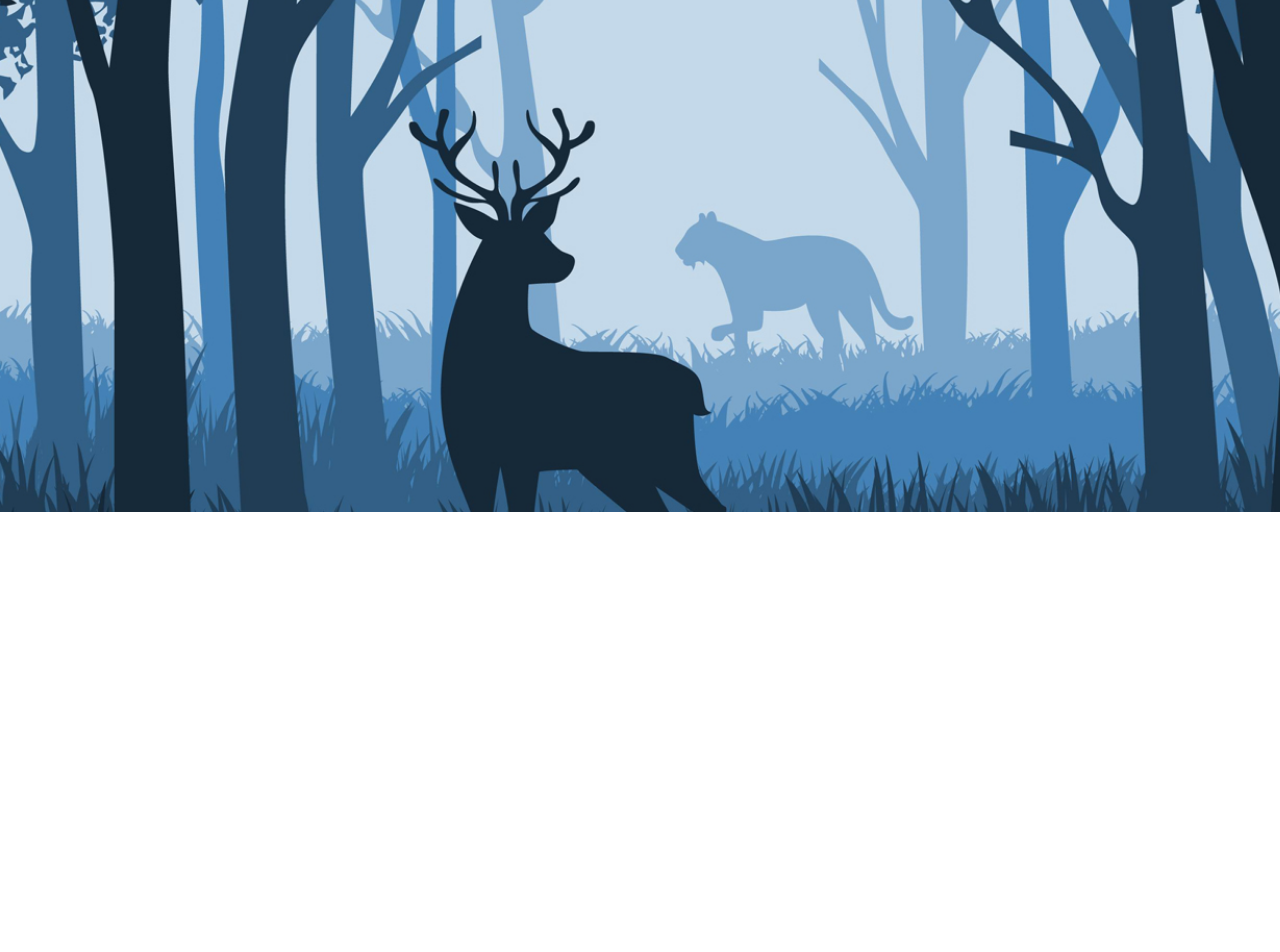
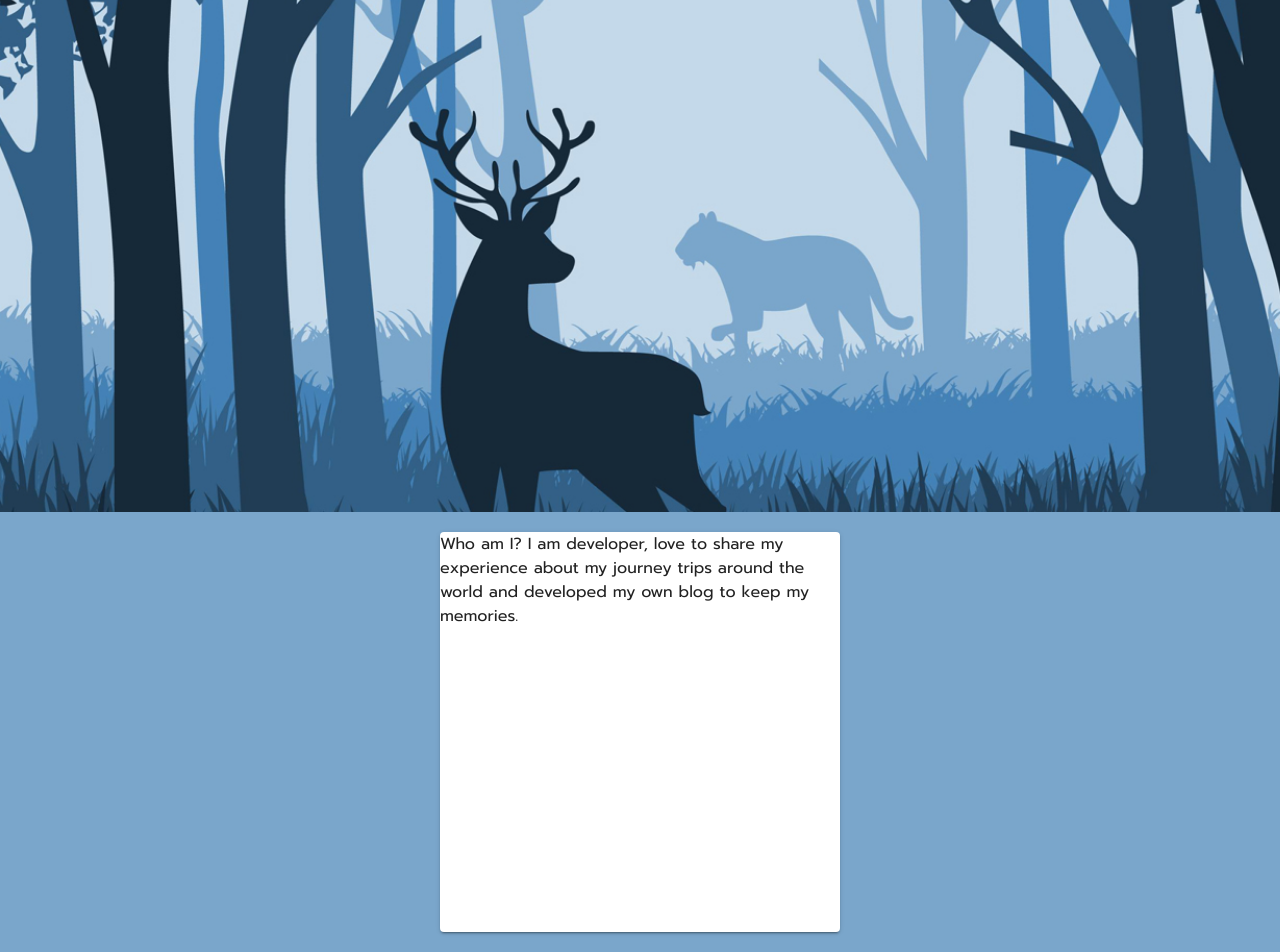
Before and after one commit to chayanidBelle/my-blog, a React (Create React App) app: page / in a window 1280 px wide. Shown: the part 288-1240 px from the top of the page. Before the commit the page ends 800 px from the top, so only its background shows below. Built offline with nearby package versions, Linux system fonts and the light colour scheme.

Commit message:
About section layout

```diff
--- a/src/App.css
+++ b/src/App.css
@@ -78,5 +78,14 @@
   background-image: url('/public/background.jpg');
   min-height: 100vh;
   background-size: cover;
-  position: 'relative';
+  position: relative;
 }
+
+.about-background {
+  width: 100%;
+  padding: 20px 100px;
+  position: relative;
+  background-color: #7aa6cb;
+  display: flex;
+  justify-content: center;
+}
--- a/src/App.tsx
+++ b/src/App.tsx
@@ -1,14 +1,15 @@
-import { Typography, Box } from '@mui/material';
 import React from 'react';
 import './App.css';
 import Navbar from './layouts/navbar';
+import AboutPage from './pages/About/about';
 
 function App() {
   return (
     <React.Fragment>
       <Navbar />
-      <div className='background'>
-        <Typography style={{ paddingTop: '70px' }}>Hello world</Typography>
+      <div className='background'>{/* <Typography style={{ paddingTop: '70px' }}>Hello world</Typography> */}</div>
+      <div className='about-background'>
+        <AboutPage />
       </div>
     </React.Fragment>
   );
--- a/src/index.tsx
+++ b/src/index.tsx
@@ -5,13 +5,16 @@ import App from './App';
 import reportWebVitals from './reportWebVitals';
 import { ThemeProvider } from '@mui/material/styles';
 import { theme } from './theme/theme';
+import { BrowserRouter } from 'react-router-dom';
 
 const root = ReactDOM.createRoot(document.getElementById('root') as HTMLElement);
 root.render(
   <React.StrictMode>
-    <ThemeProvider theme={theme}>
-      <App />
-    </ThemeProvider>
+    <BrowserRouter>
+      <ThemeProvider theme={theme}>
+        <App />
+      </ThemeProvider>
+    </BrowserRouter>
   </React.StrictMode>
 );
 
--- a/src/layouts/navbar.tsx
+++ b/src/layouts/navbar.tsx
@@ -9,7 +9,7 @@ const Navbar = () => {
       <nav className='navigation'>
         <a href='/'>Home</a>
         <a href='/'>About</a>
-        <a href='/'>Skills</a>
+        <a href='/'>Articles</a>
         <a href='/'>Contact</a>
 
         {/* <Button className='btn-msg'>Send MSG</Button> */}
--- /dev/null
+++ b/src/pages/About/about.tsx
@@ -0,0 +1,17 @@
+import { Paper, Typography } from '@mui/material';
+import React from 'react';
+
+const AboutPage = () => {
+  return (
+    <>
+      <Paper elevation={2} sx={{ height: 400, width: 400 }}>
+        <Typography>
+          Who am I? I am developer, love to share my experience about my journey trips around the world and developed my
+          own blog to keep my memories.
+        </Typography>
+      </Paper>
+    </>
+  );
+};
+
+export default AboutPage;
```
Also changed, not shown: src/pages/Articles/my-journey/taiwan-trip.tsx (added, +11 -0 lines), src/layouts/navbar.css (line endings or trailing spaces).
